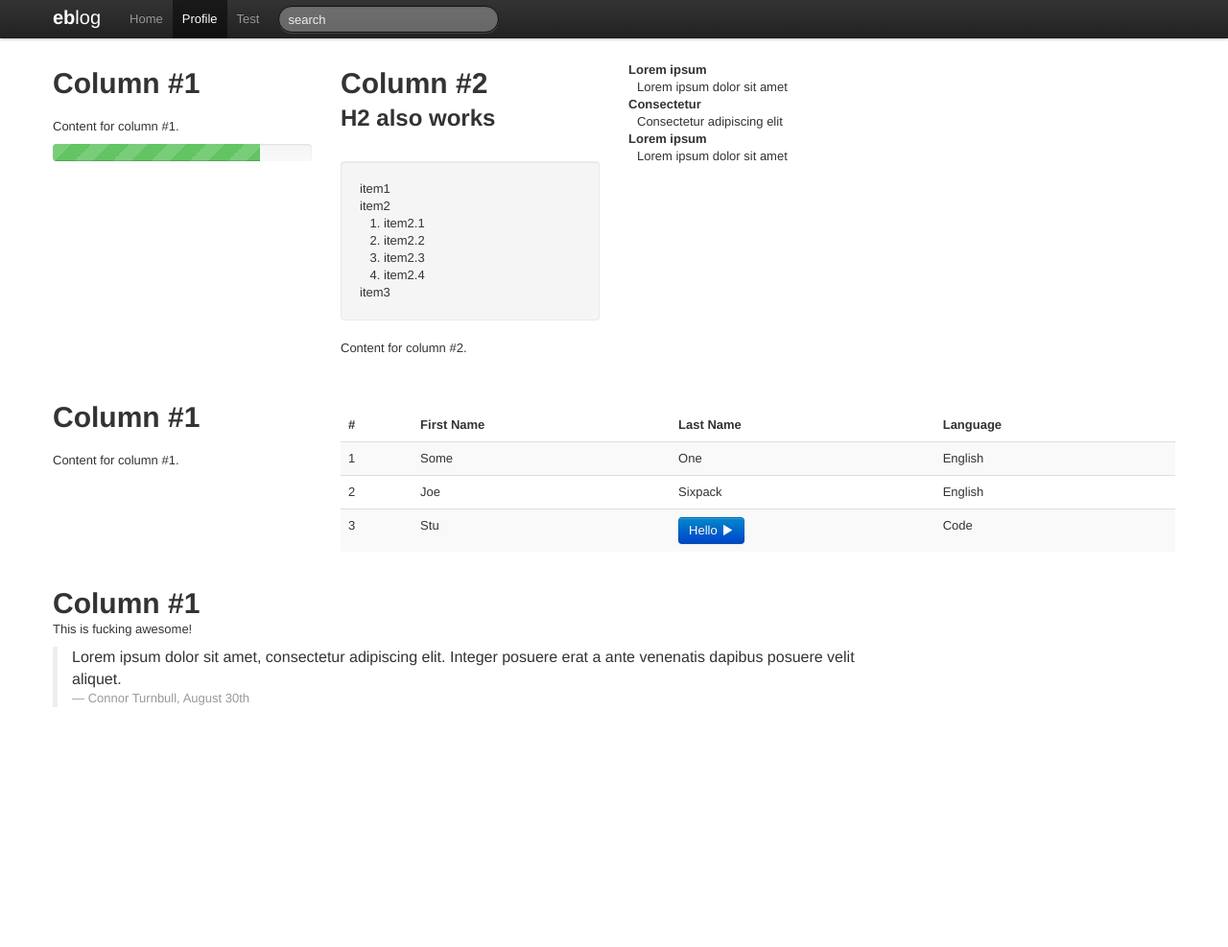
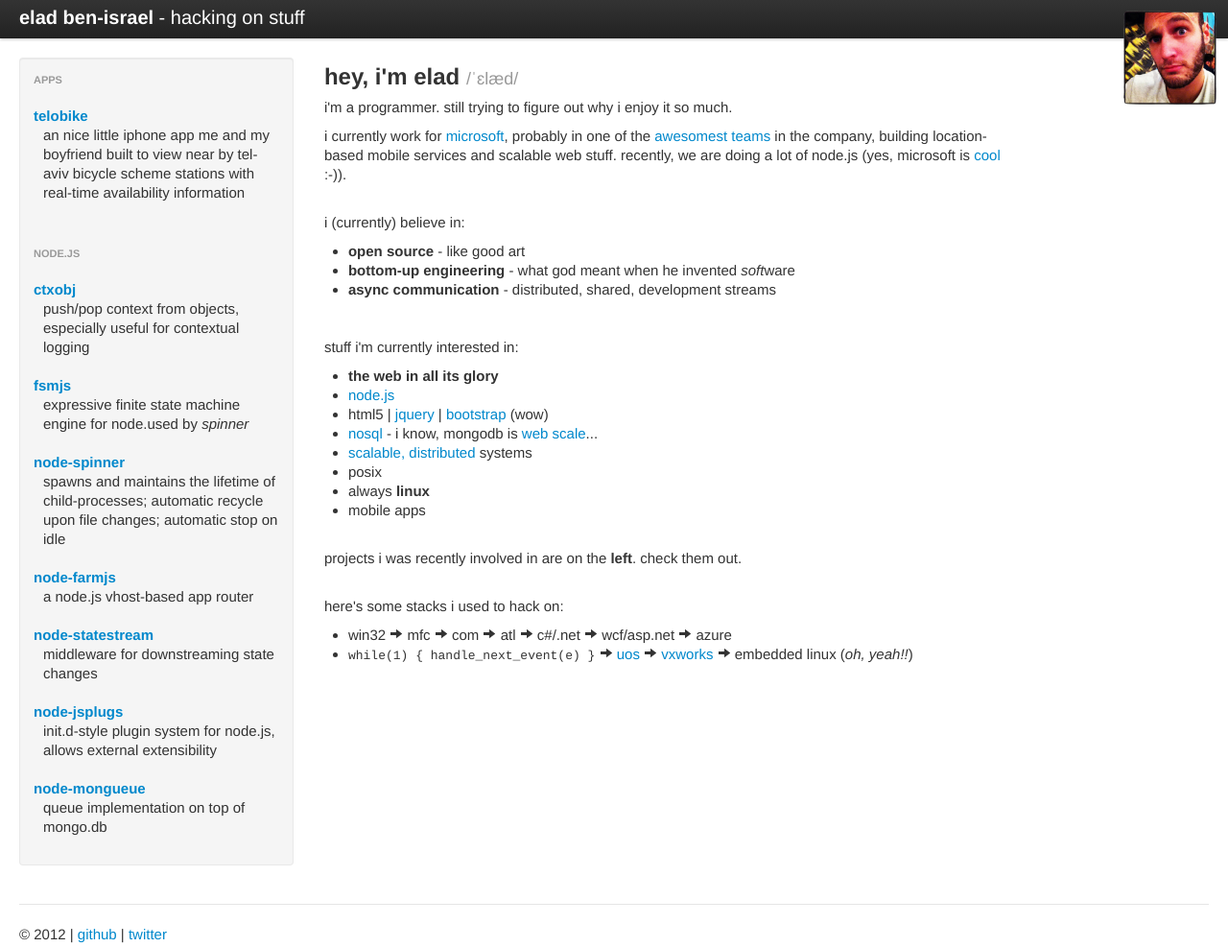
Before and after one commit to eladb/eladb.github.com, a plain HTML site: page index.html in a window 1280 px wide. Shown: the whole page at 96% size. Before the commit the page ends 800 px from the top, so only its background shows below. Drawn offline with Linux system fonts and the light colour scheme.

Commit message:
initial version

```diff
--- /dev/null
+++ b/css/my.css
@@ -0,0 +1,18 @@
+.avatar
+{
+	background-image: url('../img/avatar.png');
+	background-size:100px 100px;
+	background-repeat:no-repeat;
+	width: 100px;
+	height: 100px;
+	position: absolute;
+	right: 10px;
+	top: 10px;
+	z-index: 1040;
+}
+
+.code
+{
+	font-family: courier;
+	font-size: small;
+}
--- a/index.html
+++ b/index.html
@@ -1,56 +1,195 @@
-<!DOCTYPE html>
+<!doctype html>
 <html lang="en">
 	<head>
 		<meta charset="utf-8">
 		<title>ebilog</title>
 
-    <meta name="description" content="My page">
-    <meta name="author" content="Elad Ben-Israel">
+		<meta name="author" content="elad ben-israel">
 
-    <!--[if lt IE 9]>
+		<!--[if lt ie 9]>
 			<script src="http://html5shim.googlecode.com/svn/trunk/html5.js"></script>
 		<![endif]-->
 
 		<link href="css/bootstrap.css" rel="stylesheet">
+ 		<style type="text/css">
+      body {
+        padding-top: 60px;
+        padding-bottom: 40px;
+      }
+      .sidebar-nav {
+        padding: 9px 0;
+      }
+    </style>
   	<link href="css/bootstrap-responsive.css" rel="stylesheet">
+  	<link href="css/my.css" rel="stylesheet">
 	</head>
 
 	<body>
 
-<div class='navbar navbar-fixed-top'>
-    <div class='navbar-inner'>
-        <div class='container'>
-
-            <a class='btn btn-navbar' data-toggle='collapse' data-target='.nav-collapse'>
-                <span class='icon-bar'></span>
-                <span class='icon-bar'></span>
-                <span class='icon-bar'></span>
-            </a>
-
-            <a class='brand' href='#'><strong>eb</strong>log</a>
-
-            <div class='nav-collapse'>
-                <ul class='nav'>
-                    <li><a href='#'>Home</a></li>
-                    <li class='active'><a href='#'>Profile</a></li>
-                    <li><a href='#'>Test</a></li>
-                </ul>
-                <form class='navbar-search pull-left'>
-                    <input type='text' class='search-query' placeholder='search'>
-                </form>
-
-
-
-            </div>
-
-        </div>
+    <div class="navbar navbar-fixed-top">
+      <div class="navbar-inner">
+        <div class="container-fluid">
+          <a class="brand" href="#"><strong>elad ben-israel</strong> - hacking on stuff</a>
         </div>
       </div>
 
-<div class="container">
+			<div class='avatar'></div>
+    </div>
 
 
+    <div class="container-fluid">
+      <div class="row-fluid">
+        <div class="span3">
+          <div class="well sidebar-nav">
+            <ul class="nav nav-list">
+              <!-- <li class="active"><a href="#">blog</a></li> -->
+              <!-- <li class='active'><a href='#'>about</a></li> -->
+              <li class="nav-header">apps</li>
+              <dl>
+              	<dt><a href="http://telobike.citylifeapps.com">telobike</a></dt>
+              	<dd>an nice little iphone app me and my boyfriend built to view near by tel-aviv bicycle scheme stations with real-time availability information</dd>
+              </dl>
+              <br/>
+              <li class="nav-header">node.js</li>
+              <dl>
+              	<dt><a href="https://github.com/anodejs/node-ctxobj">ctxobj</a></dt>
+              	<dd>push/pop context from objects, especially useful for contextual logging</dd>
+              </dl>
+              <dl>
+              	<dt><a href="https://github.com/anodejs/node-fsmjs">fsmjs</a></dt>
+              	<dd>expressive finite state machine engine for node.used by <i>spinner</i>
+              	</dd>
+              </dl>
+              <dl>
+              	<dt><a href="https://github.com/anodejs/node-spinner">node-spinner</a></dt>
+              	<dd>spawns and maintains the lifetime of child-processes; automatic recycle upon file changes; automatic stop on idle</dd>
+              </dl>
+              <dl>
+              	<dt><a href="https://github.com/anodejs/node-farmjs">node-farmjs</a><dt>
+              	<dd>a node.js vhost-based app router</dd>
+              </dl>
+              <dl>
+              	<dt><a href="https://github.com/eladb/node-statestream">node-statestream</a></dt>
+              	<dd>middleware for downstreaming state changes</dd>
+              </dl>
+              <dl>
+              	<dt><a href="https://github.com/eladb/node-jsplugs">node-jsplugs</a></dt>
+              	<dd>init.d-style plugin system for node.js, allows external extensibility</dd>
+              </dl>
+              <dl>
+              	<dt><a href="https://github.com/eladb/mongueue">node-mongueue</a></dt>
+              	<dd>queue implementation on top of mongo.db</dd>
+              </dl>
+            </ul>
+          </div><!--/.well -->
+        </div><!--/span-->
 
+        <div class="span7">
+
+	          <h2>hey, i'm elad <small>/ˈɛlæd/</small></h2>
+          <p>
+	        	i'm a programmer. still trying to figure out why i enjoy it so much.
+	        </p>
+
+          <p>i currently work for <a href='microsoft.com'>microsoft</a>, probably in one of the <a href='https://fbcdn-sphotos-a.akamaihd.net/hphotos-ak-ash4/429220_10150644246286474_282281666473_11000207_460568717_n.jpg'>awesomest teams</a> in the company, building location-based mobile services and scalable web stuff. recently, we are doing a lot of node.js (yes, microsoft is <a href='http://www.windowsazure.com/en-us/develop/nodejs'>cool</a> :-)).
+          </p>
+
+          <br/>
+
+          <p>
+          i (currently) believe in:
+          <ul>
+          	<li><strong>open source</strong> - like good art</li>
+          	<li><strong>bottom-up engineering</strong> - what god meant when he invented <i>soft</i>ware</li>
+          	<li><strong>async communication</strong> - distributed, shared, development streams
+          </ul>
+
+          <br/>
+
+          </p>
+          stuff i'm currently interested in:
+          <p>
+          	<ul>
+          		<li><strong>the web in all its glory</strong></li>
+          		<li><a href='nodejs.org'>node.js</a></li>
+          		<li>html5 | <a href='http://jquery.com/'>jquery</a> | <a href='http://twitter.github.com/bootstrap/'>bootstrap</a> (wow)</li>
+          		<li>
+          			<a href='http://kkovacs.eu/cassandra-vs-mongodb-vs-couchdb-vs-redis'>nosql</a> -
+								i know, mongodb is <a href='http://www.youtube.com/watch?v=b2f-ditxtzs'>web scale</a>...
+          		</li>
+          		<li><a href='http://highscalability.com/'>scalable, distributed</a> systems</li>
+          		<li>posix</li>
+          		<li>always <strong>linux</strong></li>
+          		<li>mobile apps</li>
+          	</ul>
+          </p>
+
+          <br/>
+
+          <p>
+          projects i was recently involved in are on the <strong>left</strong>. check them out.
+          </p>
+
+          <br/>
+
+          <p>
+          	here's some stacks i used to hack on:
+          	<ul>
+          		<li>
+          			win32 <i class='icon-arrow-right'></i>
+          			mfc <i class='icon-arrow-right'></i>
+          			com <i class='icon-arrow-right'></i>
+          			atl <i class='icon-arrow-right'></i>
+          			c#/.net <i class='icon-arrow-right'></i>
+          			wcf/asp.net <i class='icon-arrow-right'></i>
+          			azure
+          		</li>
+
+          		<li>
+          			<span class='code'>while(1) { handle_next_event(e) }</span> <i class='icon-arrow-right'></i>
+          			<a href='http://en.wikipedia.org/wiki/microos'>uos</a> <i class='icon-arrow-right'></i>
+          			<a href='http://en.wikipedia.org/wiki/vxworks'>vxworks</a> <i class='icon-arrow-right'></i>
+          			embedded linux (<i>oh, yeah!!</i>)
+          		</li>
+
+          	</ul>
+          </p>
+
+        </div><!--/span-->
+      </div><!--/row-->
+
+      <hr>
+    	<footer>
+				&copy; 2012
+				|
+				<a href='https://github.com/eladb'>github</a>
+				|
+				<a href='https://twitter.com/emeshbi'>twitter</a>
+<!--
+				<iframe
+					src="http://markdotto.github.com/github-buttons/github-btn.html?user=eladb&type=follow"
+					allowtransparency="true"
+					frameborder="0"
+					scrolling="0"
+					width="110px"
+					height="20px">
+				</iframe>
+
+				<a href=""
+					 class="twitter-follow-button"
+					 data-show-count="false">follow @emeshbi</a>
+
+				<script>!function(d,s,id){var js,fjs=d.getelementsbytagname(s)[0];if(!d.getelementbyid(id)){js=d.createelement(s);js.id=id;js.src="http://platform.twitter.com/widgets.js";fjs.parentnode.insertbefore(js,fjs);}}(document,"script","twitter-wjs");</script>
+
+-->
+      </footer>
+    </div>
+
+    <!--
+    		       		<img src='img/avatar.jpg' style='max-width: 120px'></img>
+-->
+
+<!--
 		<div class='btn-toolbar'>
 
 			<div class='btn-group'>
@@ -69,16 +208,16 @@
 
 		<div class="row-fluid">
 			<div class="span3">
-        <h1>Column #1</h1>
-        <p>Content for column #1.</p>
+				<h1>column #1</h1>
+				<p>content for column #1.</p>
 						<div class='progress progress-striped active'>
 							<div class='bar' style='width: 80%'>
 							</div>
 						</div>
 			</div>
 			<div class="span3">
-        <h1>Column #2</h1>
-        <h2>H2 also works</h2>
+				<h1>column #2</h1>
+				<h2>h2 also works</h2>
 				<p>
 				<ul class="unstyled well">
 					<li>item1</li>
@@ -93,25 +232,25 @@
 					<li>item3</li>
 				</ul>
 
-        Content for column #2.
+				content for column #2.
 				</p>
 			</div>
 			<div class="span3">
 				<dl>
-            <dt>Lorem ipsum</dt>
-            <dd>Lorem ipsum dolor sit amet</dd>
-            <dt>Consectetur</dt>
-            <dd>Consectetur adipiscing elit</dd>
-            <dt>Lorem ipsum</dt>
-            <dd>Lorem ipsum dolor sit amet</dd>
+					<dt>lorem ipsum</dt>
+					<dd>lorem ipsum dolor sit amet</dd>
+					<dt>consectetur</dt>
+					<dd>consectetur adipiscing elit</dd>
+					<dt>lorem ipsum</dt>
+					<dd>lorem ipsum dolor sit amet</dd>
 				</dl>
 			</div>
 		</div>
 
 		<div class="row-fluid">
 			<div class="span3">
-        <h1>Column #1</h1>
-        <p>Content for column #1.</p>
+				<h1>column #1</h1>
+				<p>content for column #1.</p>
 			</div>
 
 			<div class="span9">
@@ -121,29 +260,29 @@
 				<thead>
 					<tr>
 						<th>#</th>
-                <th>First Name</th>
-                <th>Last Name</th>
-                <th>Language</th>
+						<th>first name</th>
+						<th>last name</th>
+						<th>language</th>
 					</tr>
 				</thead>
 				<tbody>
 					<tr>
 						<td>1</td>
-                <td>Some</td>
-                <td>One</td>
-                <td>English</td>
+						<td>some</td>
+						<td>one</td>
+						<td>english</td>
 					</tr>
 					<tr>
 						<td>2</td>
-                <td>Joe</td>
-                <td>Sixpack</td>
-                <td>English</td>
+						<td>joe</td>
+						<td>sixpack</td>
+						<td>english</td>
 					</tr>
 					<tr>
 						<td>3</td>
-                <td>Stu</td>
-                <td><button class='btn btn-primary'>Hello <i class='icon-play icon-white'/></button></td>
-                <td>Code</td>
+						<td>stu</td>
+						<td><button class='btn btn-primary'>hello <i class='icon-play icon-white'/></button></td>
+						<td>code</td>
 					</tr>
 				</tbody>
 			</table>
@@ -154,16 +293,17 @@
 
 		<div class="row-fluid">
 			<div class="span9">
-        <h1>Column #1</h1>
-        <p>This is fucking awesome!</p>
+				<h1>column #1</h1>
+				<p>this is fucking awesome!</p>
 				<blockquote>
-            <p>Lorem ipsum dolor sit amet, consectetur adipiscing elit. Integer posuere erat a ante venenatis dapibus posuere velit aliquet.</p>
-            <small>Connor Turnbull, August 30th</small>
+					<p>lorem ipsum dolor sit amet, consectetur adipiscing elit. integer posuere erat a ante venenatis dapibus posuere velit aliquet.</p>
+					<small>connor turnbull, august 30th</small>
 				</blockquote>
 			</div>
 		</div>
+	</div>
+	-->
 
-</div>
 		<script src="js/jquery.js"></script>
 		<script src="js/bootstrap.js"></script>
 		<script src="js/bootstrap-collapse.js"></script>
```
Also changed, not shown: css/bootstrap.css, css/bootstrap.min.css, img/avatar.png (added), js/bootstrap.js, js/bootstrap.min.js. Lines whose indentation alone changed are shown as unchanged.
